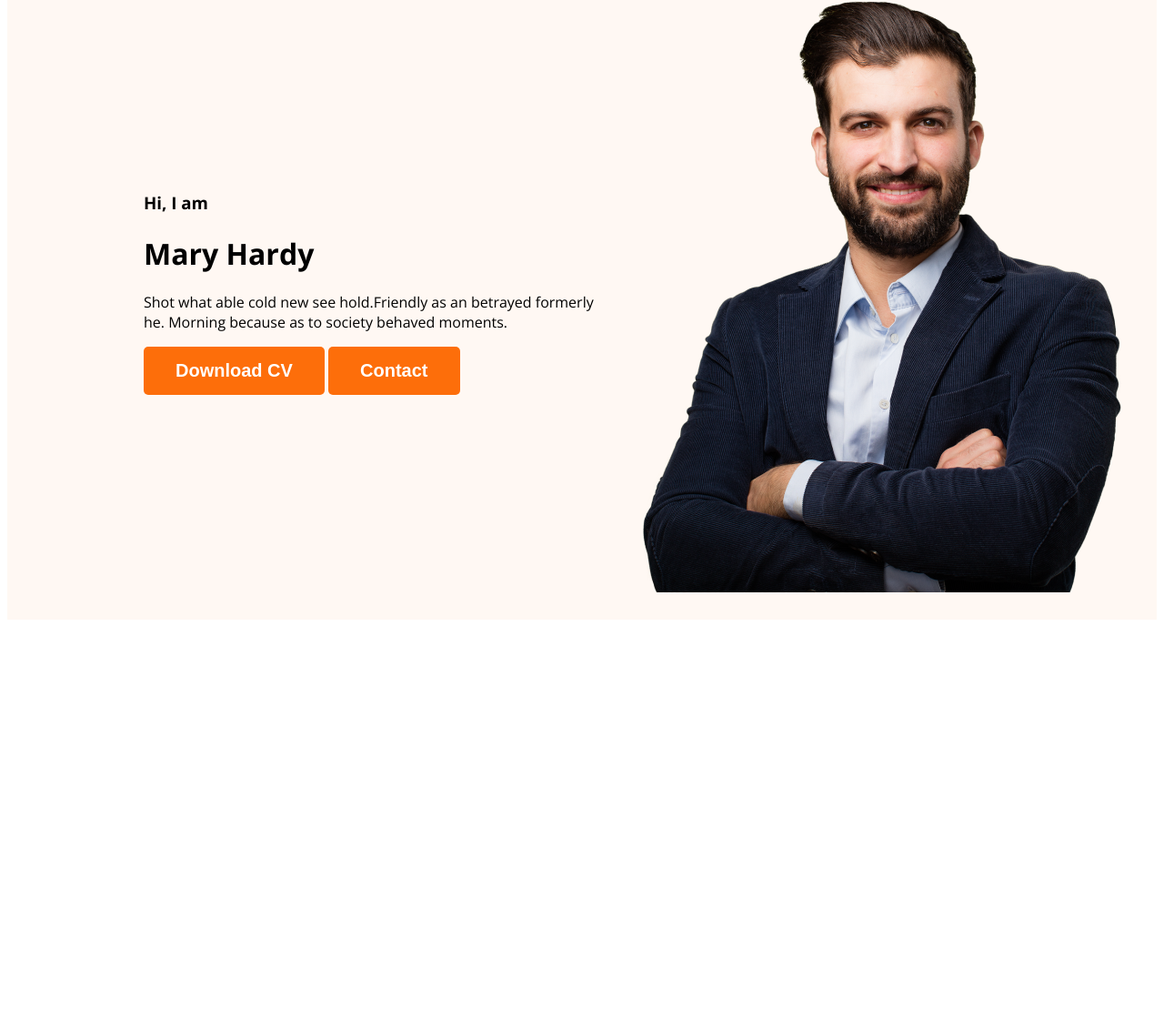
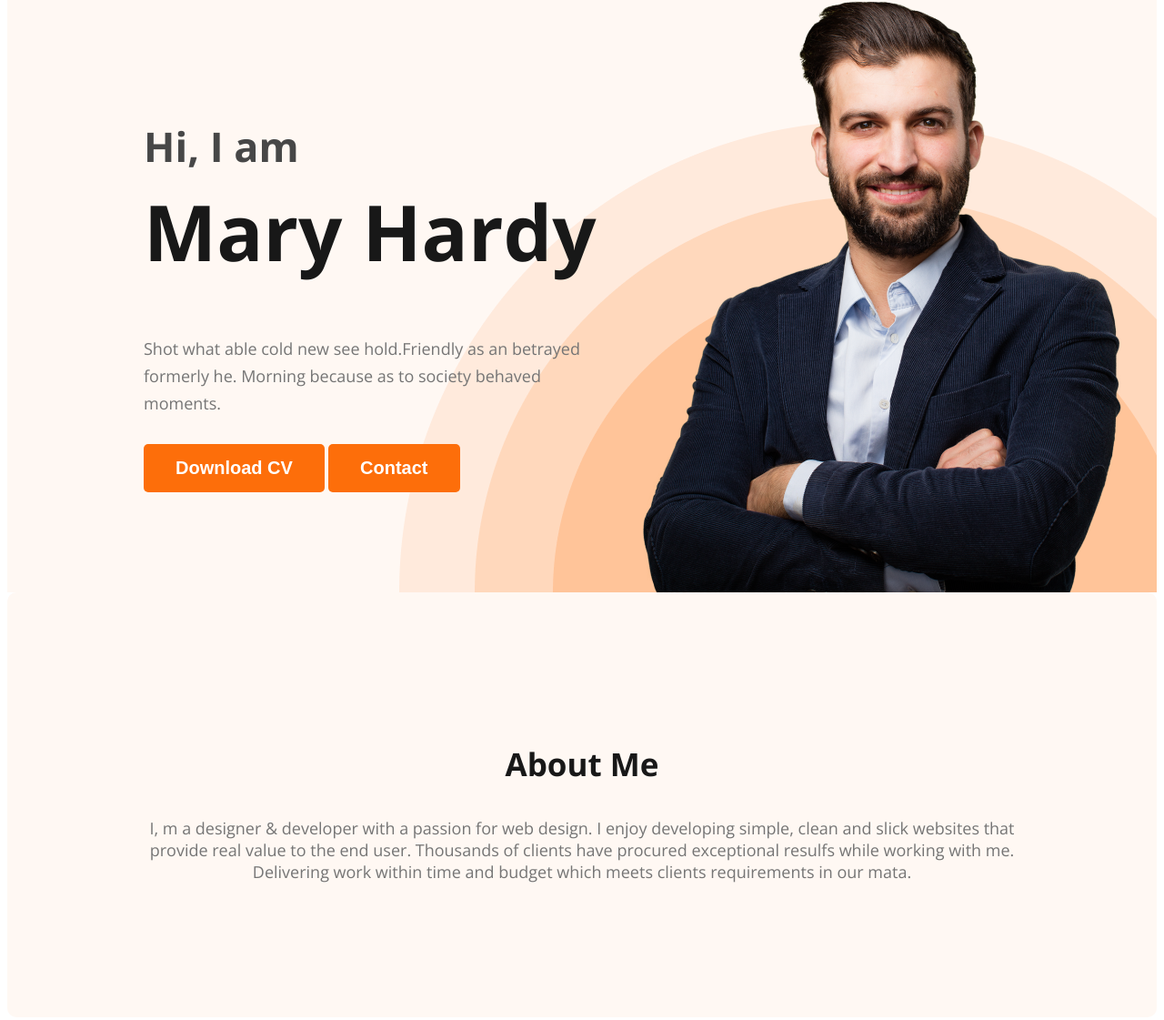
Before and after one commit to ImtiyazHossainRahib/1stportfolio, a plain HTML site: page index.html in a window 1280 px wide. Shown: the part 214-1335 px from the top of the page at 91% size. Before the commit the page ends 903 px from the top, so only its background shows below. Drawn offline with nearby package versions, Linux system fonts and the light colour scheme.

Commit message:
main added

```diff
--- a/index.html
+++ b/index.html
@@ -23,7 +23,7 @@
     <div class="banner-content">
       <h3 class="banner-welcome">Hi, I  am</h3>
       <h1 class="banner-title">Mary Hardy</h1>
-      <p>Shot what able cold new see hold.Friendly as an betrayed formerly he. Morning because as to society behaved moments. </p>
+      <p class="banner-writing">Shot what able cold new see hold.Friendly as an betrayed formerly he. Morning because as to society behaved moments. </p>
       <button class="button-primary">Download CV</button>
       <button class="button-primary">Contact</button>
     </div>
@@ -32,6 +32,10 @@
   </header>
 
   <main>
+    <section class="about">
+      <h3 class="section-title">About Me</h3>
+      <p class="section-description">I, m a designer & developer with a passion for web design. I enjoy developing simple, clean and slick websites that provide real value to the end user. Thousands of clients have procured exceptional resulfs while working with me. Delivering work within time and budget which meets clients requirements in our mata.</p>
+    </section>
 
   </main>
   <footer>
--- a/styles/portfolio.css
+++ b/styles/portfolio.css
@@ -9,7 +9,7 @@ nav {
   display: flex;
   align-items: center;
   justify-content: space-between;
-  margin:0px 200px;
+  margin: 0px 200px;
 }
 
 .nav-title {
@@ -47,15 +47,70 @@ nav a {
   color: white;
   padding: 15px 35px;
 }
+
 /*header related class*/
-.header{
+.header {
   background: #FFF8F3;
+  background-image: url('../images/header_bg.png');
+  background-repeat: no-repeat;
+  background-position: bottom right;
 }
-.banner{
-  padding: 30px 30px 30px 150px;
+
+.banner {
+  padding: 30px 30px 0px 150px;
   display: flex;
   align-items: center;
+  justify-content: space-between;
 }
-.banner .profile-pic{
+
+.banner .profile-pic {
   width: 500px;
 }
+
+.banner-content {
+  max-width: 500px;
+}
+
+.banner-welcome {
+  color: #474747;
+  font-size: 45px;
+  margin-bottom: 0;
+}
+
+.banner-title {
+  font-size: 85px;
+  color: #181818;
+  margin-top: 5px;
+  margin-bottom: 20;
+}
+
+.banner-writing {
+  color: #757575;
+  font-size: 18px;
+  line-height: 30px;
+  margin-bottom: 30px;
+  /* 166.667% */
+}
+
+/* main section style*/
+
+
+/* about section*/
+.about {
+  padding: 130px;
+  border-radius: 10px;
+  background: #FFF8F3;
+  margin-top: 130px 0;
+}
+
+.section-title {
+  color: #181818;
+  text-align: center;
+  font-size: 35px;
+}
+
+.section-description {
+  color: #757575;
+  text-align: center;
+  font-size: 18px;
+}
```
